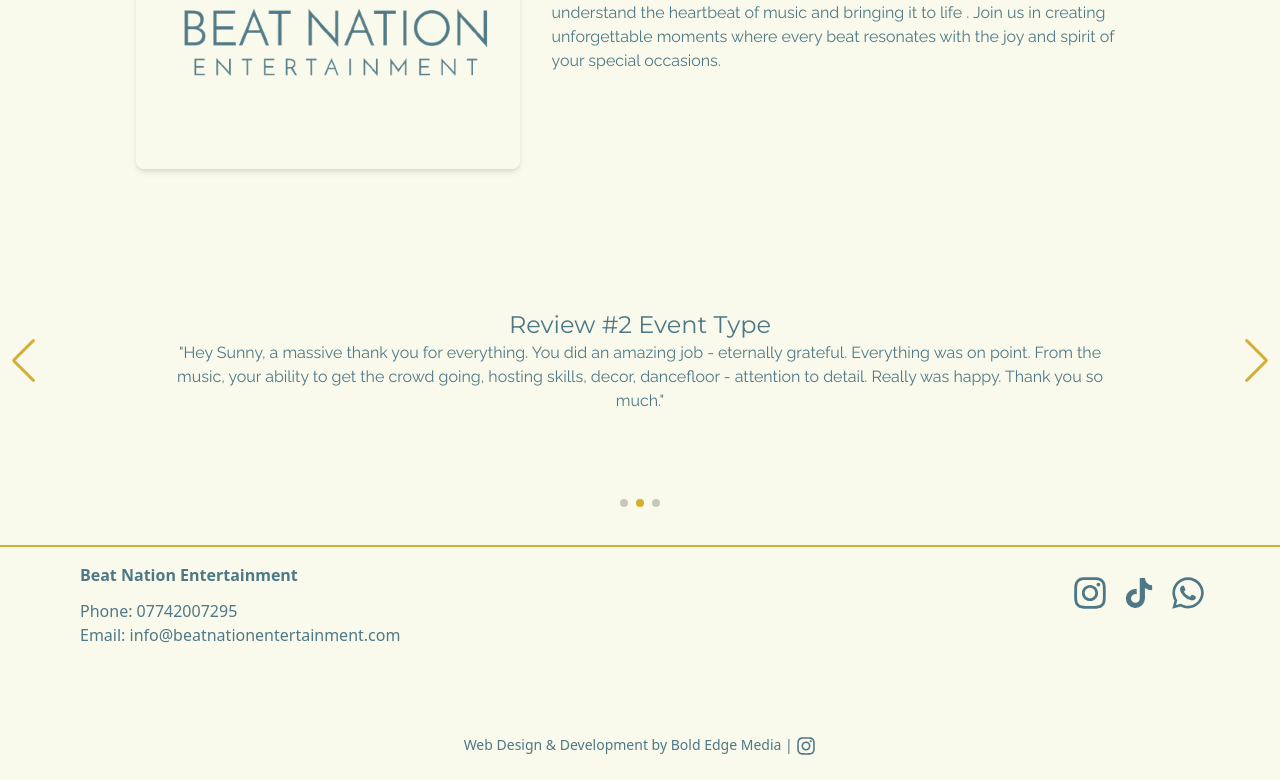
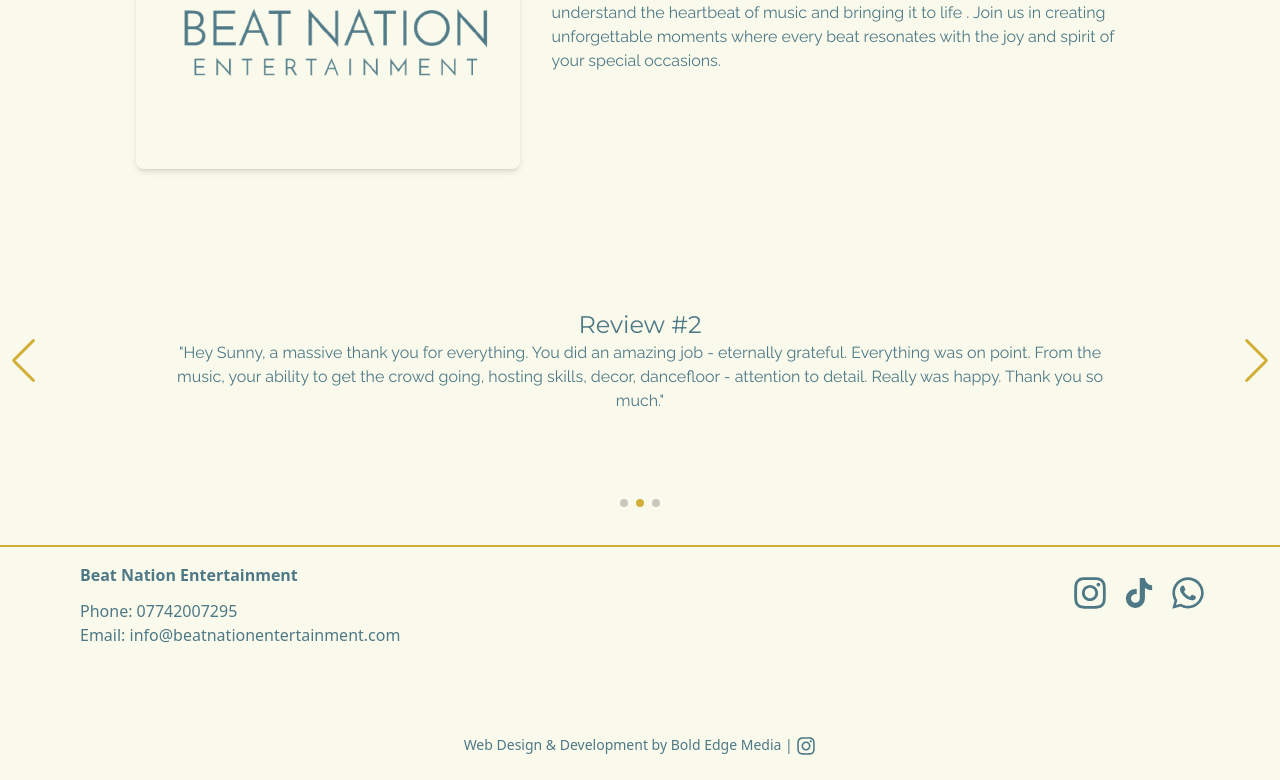
Before and after one commit to Dev-By-Nav/beatnationweb, a React (Vite) app: page / in a window 1280 px wide. Shown: the part 1049-1829 px from the top of the page. Built offline with nearby package versions, Linux system fonts and the light colour scheme.

Commit message:
edit reviews title

```diff
--- a/src/Components/Review.jsx
+++ b/src/Components/Review.jsx
@@ -27,7 +27,7 @@ function Review() {
         className="mySwiper md:h-80 h-128 bg-bn-navy"
       >
         <SwiperSlide className="text-center text-xl bg-bn-navy flex justify-center items-center flex-col ">
-          <h1 className='text-2xl text-bn-gold font-montserrat'>Review #1 Event Type</h1>
+          <h1 className='text-2xl text-bn-gold font-montserrat'>Review #1 </h1>
           <p className=' text-base w-3/4 text-bn-gold font-raleway'>" Thank you for making my jago party at sitara hall amazing 🤩
 The lighting provided by yourself created a fantastic ambience to the whole venue !
 Most importantly the djing and entertainment provided made my jago party pop, all my friends and family will not stop saying how amazing and fantastic the dj set and entertainment was🔥🤩
@@ -35,11 +35,11 @@ Most importantly the djing and entertainment provided made my jago party pop, al
 I will highly recommend yourself, great host too!"</p>
         </SwiperSlide>
         <SwiperSlide className=" text-center text-xl bg-bn-navy flex justify-center items-center flex-col">
-          <h1 className="text-2xl text-bn-gold font-montserrat">Review #2 Event Type</h1>
+          <h1 className="text-2xl text-bn-gold font-montserrat">Review #2 </h1>
           <p className="text-base w-3/4 text-bn-gold font-raleway">"Hey Sunny, a massive thank you for everything. You did an amazing job - eternally grateful. Everything was on point. From the music, your ability to get the crowd going, hosting skills, decor, dancefloor - attention to detail. Really was happy. Thank you so much."</p>
         </SwiperSlide>
         <SwiperSlide className="text-center text-xl bg-bn-navy flex justify-center items-center flex-col">
-          <h1 className="text-2xl w-1/3 text-bn-gold font-montserrat whitespace-nowrap">Review #3 Event Type</h1>
+          <h1 className="text-2xl w-1/3 text-bn-gold font-montserrat whitespace-nowrap">Review #3 </h1>
           <p className="text-base w-3/4 text-bn-gold font-raleway ">"Hi just wanted to say we saw you guys over the. Weekend at Hilton and it’s the 1st time we have seen a dj  who can speak Panjabi so good on the mic and even the music and mixes was great."</p>
         </SwiperSlide>
 
```
